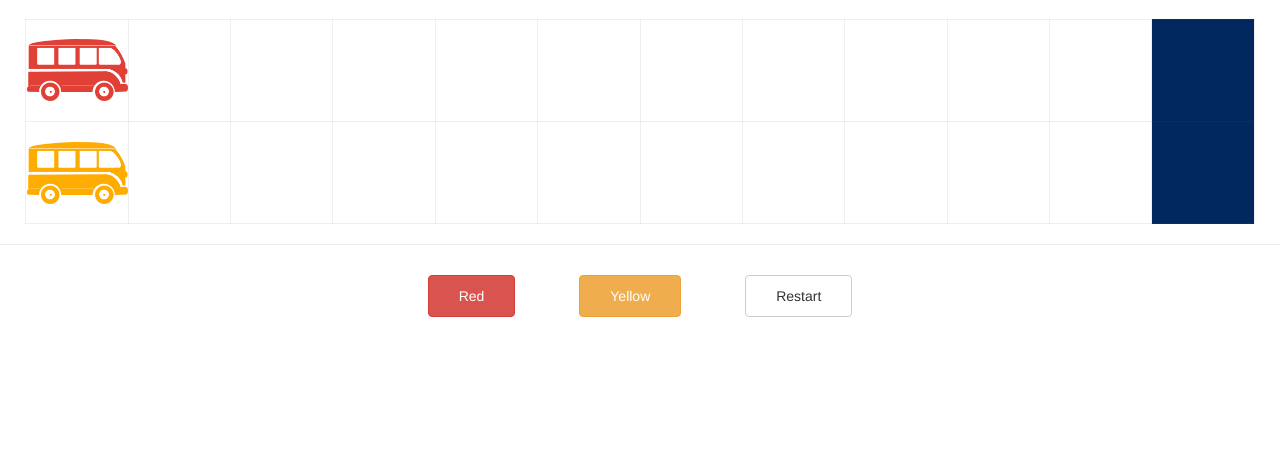
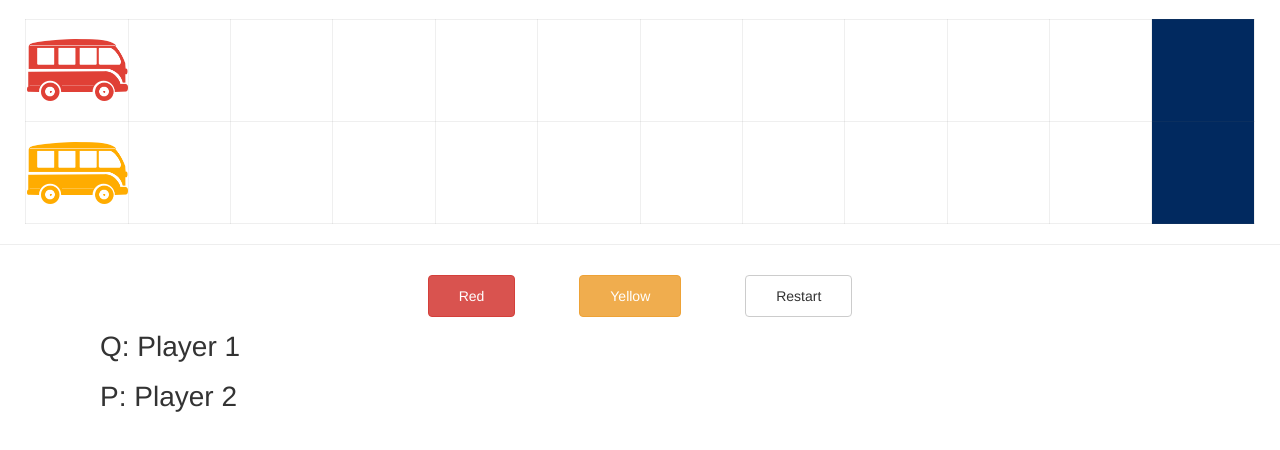
Before and after one commit to Sey1000/wagon_game, a plain HTML site: page index.html in a window 1280 px wide. Shown: the part 82-532 px from the top of the page. Drawn offline with nearby package versions, Linux system fonts and the light colour scheme.

Commit message:
Add instruction

```diff
--- a/index.html
+++ b/index.html
@@ -59,6 +59,10 @@
         <div class="btn btn-warning btn-with-margin" data-target="#player2_race" id="yellow-wagon">Yellow</div>
         <div class="btn btn-default btn-with-margin" id="restart">Restart</div>
       </div>
+      <div class="instruction-container">
+        <p>Q: Player 1</p>
+        <p>P: Player 2</p>
+      </div>
       <!-- Including Bootstrap JS (with its jQuery dependency) so that dynamic components work -->
       <script src="https://ajax.googleapis.com/ajax/libs/jquery/1.11.1/jquery.min.js"></script>
       <script src="https://maxcdn.bootstrapcdn.com/bootstrap/3.3.7/js/bootstrap.min.js"></script>
--- a/style.css
+++ b/style.css
@@ -34,3 +34,8 @@
   margin: 10px 30px;
   padding: 10px 30px;
 }
+
+.instruction-container {
+  font-size: 2em;
+  margin: 0 100px;
+}
```
